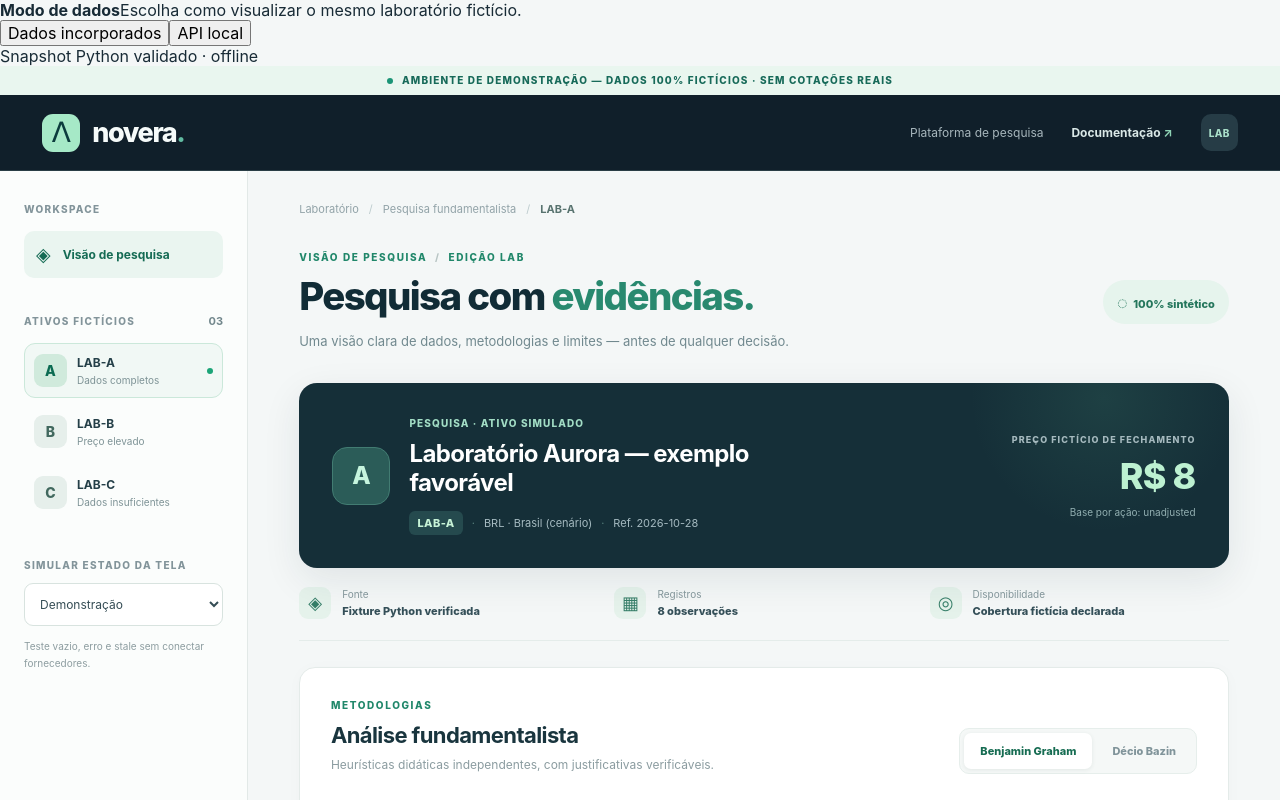
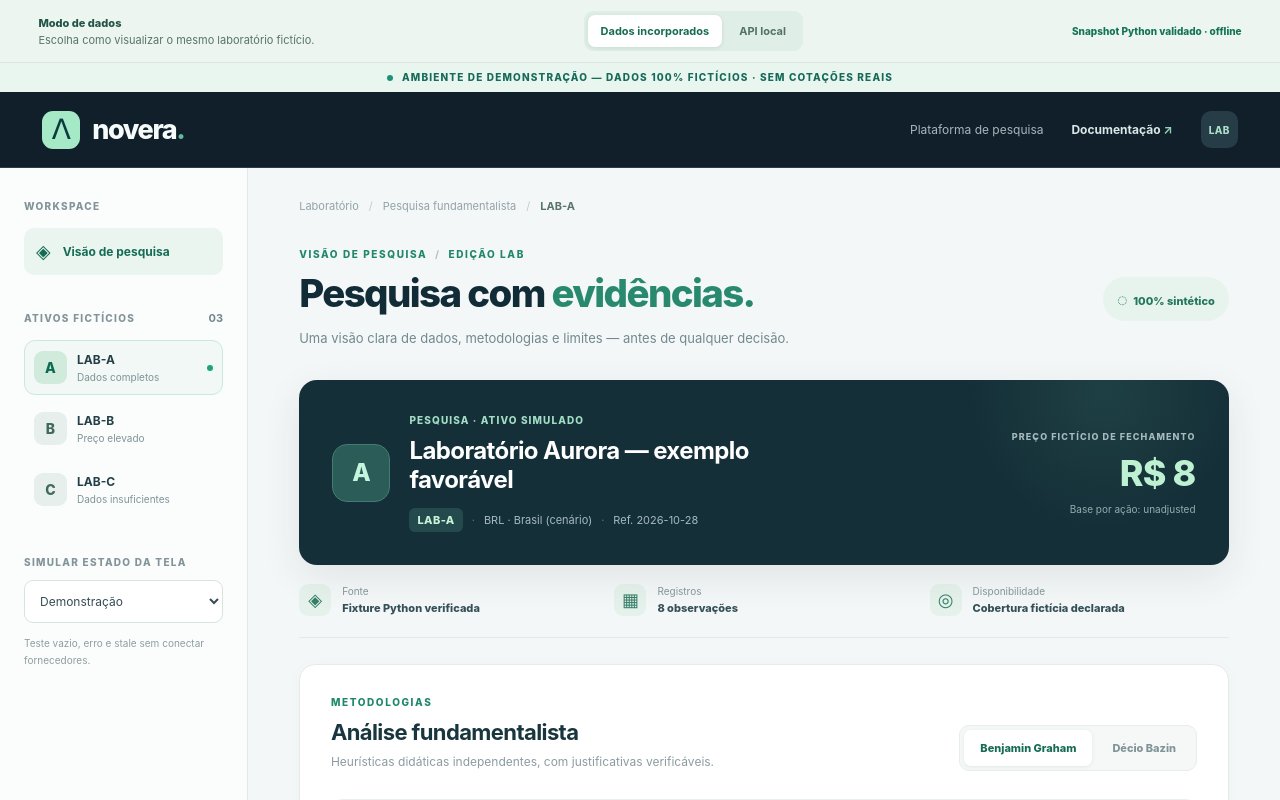
Before and after one commit to egonschneider08-sketch/novera, a React (Vite) app in the folder frontend/: page / in a window 1280 px wide. Shown: the top 800 px of the page. Built offline with nearby package versions, Linux system fonts and the light colour scheme.

Commit message:
style(lab): accessible source selector and explicit API failure states

```diff
--- a/frontend/src/styles.css
+++ b/frontend/src/styles.css
@@ -371,3 +371,72 @@ td { color: #61797e; }
   html { scroll-behavior: auto; }
   *, *::before, *::after { transition: none !important; animation: none !important; }
 }
+
+/* Explicit local-API mode; offline snapshot is always distinguishable. */
+.source-bar {
+  display: flex;
+  align-items: center;
+  justify-content: space-between;
+  gap: 16px;
+  flex-wrap: wrap;
+  padding: 11px clamp(16px, 3vw, 55px);
+  border-bottom: 1px solid #dbe6e2;
+  background: #ecf5f0;
+  color: #245447;
+  font-size: 11px;
+}
+.source-description { display: flex; flex-direction: column; gap: 3px; }
+.source-description strong { font-weight: 780; }
+.source-description span { color: #58746d; }
+.source-options {
+  display: flex;
+  gap: 4px;
+  padding: 4px;
+  background: #dfeee6;
+  border-radius: 9px;
+}
+.source-options button {
+  padding: 9px 13px;
+  border-radius: 7px;
+  border: 0;
+  font-size: 11px;
+  font-weight: 720;
+  background: transparent;
+  color: #527167;
+}
+.source-options button.source-selected {
+  background: #fff;
+  color: #176b52;
+  box-shadow: 0 1px 4px rgba(18, 58, 38, .1);
+}
+.source-status { color: #147357; font-size: 10px; font-weight: 780; }
+.source-feedback {
+  min-height: 68vh;
+  padding: 90px 20px;
+  text-align: center;
+  display: flex;
+  align-items: center;
+  justify-content: start;
+  flex-direction: column;
+  gap: 17px;
+  color: #18343d;
+}
+.source-feedback h1 { margin: 0; font-size: clamp(23px, 3vw, 34px); }
+.source-feedback p { margin: 0; max-width: 610px; line-height: 1.65; color: #617d7d; }
+.source-feedback .source-warning { color: #147357; font-size: 11px; font-weight: 800; }
+.source-recovery { display: flex; gap: 12px; flex-wrap: wrap; justify-content: center; }
+.source-recovery button {
+  border: 1px solid #2b846a;
+  background: #fff;
+  color: #14634c;
+  border-radius: 8px;
+  padding: 12px 17px;
+  font-weight: 780;
+  font-size: 12px;
+}
+.source-recovery button:hover { background: #e8f4ed; }
+@media(max-width:760px) {
+  .source-bar { align-items: start; flex-direction: column; }
+  .source-options { width: 100%; }
+  .source-options button { flex: 1; }
+}
```
